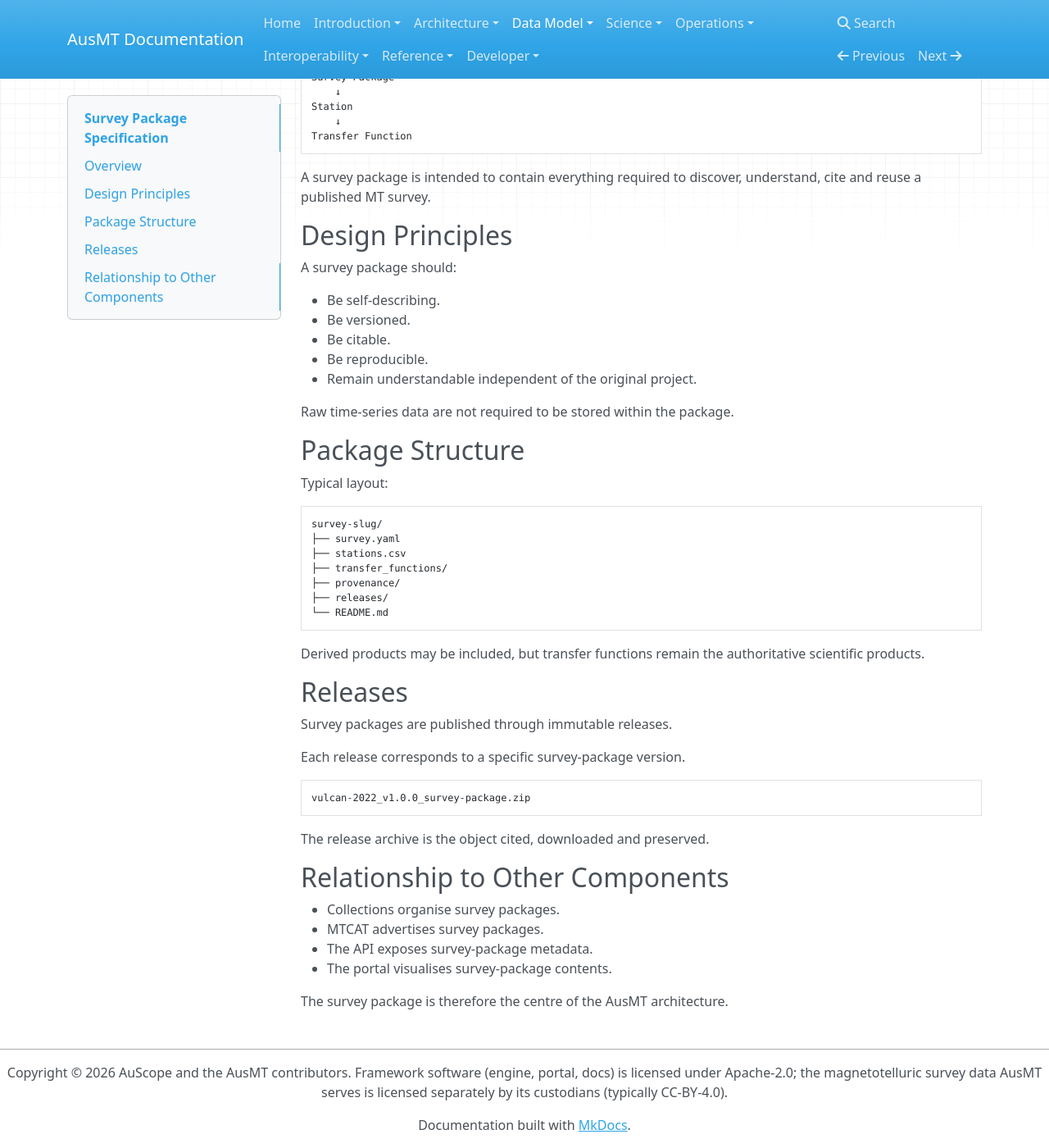
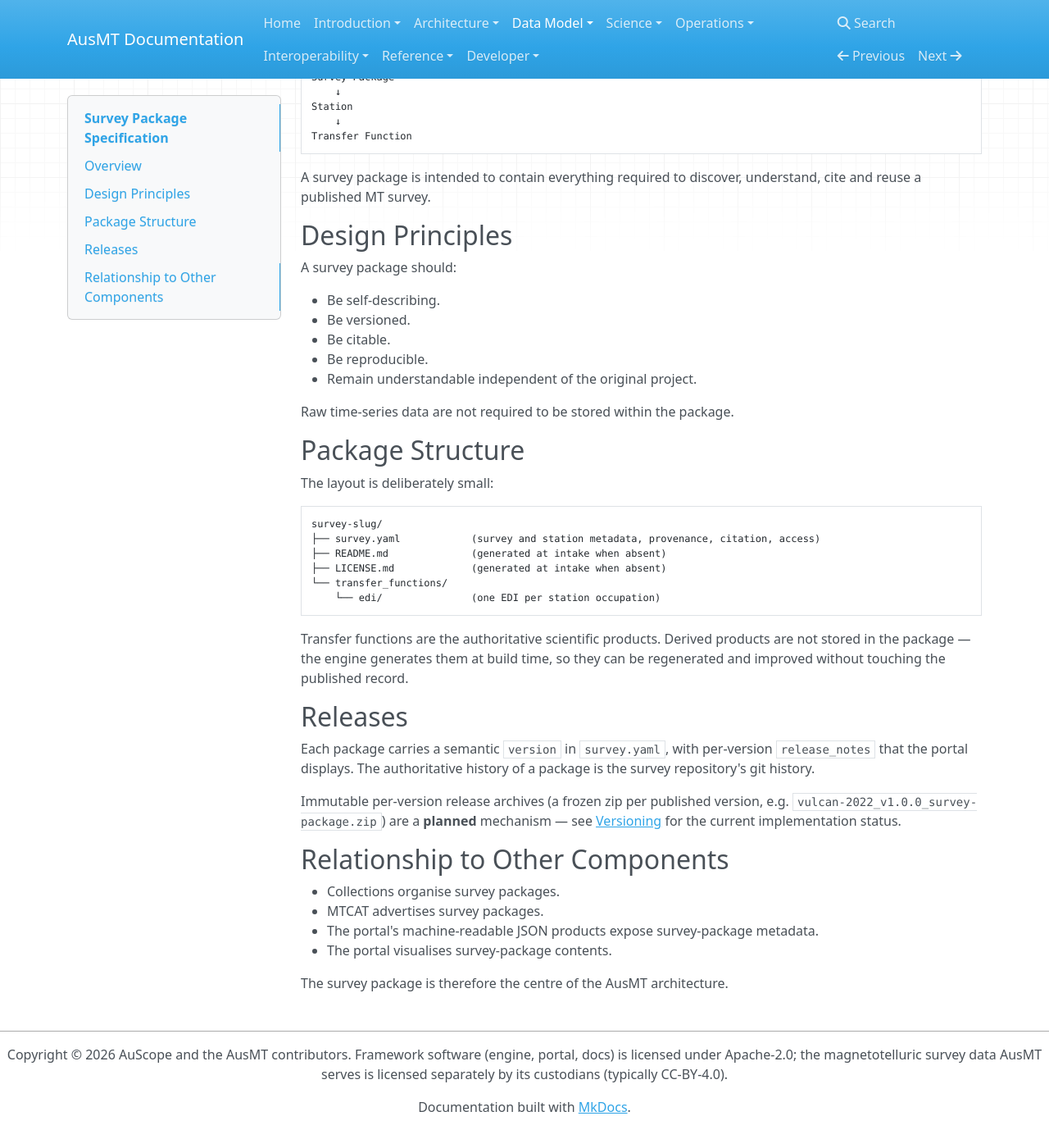
Before and after one commit to bvkay/ausmt, an MkDocs documentation site: the page built from docs/docs/data-model/survey-package.md, in a window 1280 px wide and 1400 px high, scrolled down 313 px. Shown: the whole window at 82% size. Built offline with MkDocs 1.6.1, drawn with Linux system fonts in a browser that asks for light colours; nearby versions of some CDN libraries; after the commit the page ends 1691 px from its top, so only the background shows below that.

Commit message:
docs: data-model pages state shipped mechanisms and drop the vapour package layout
survey-package.md loses stations.csv / in-package provenance/ / releases/ and
now defers release archives to versioning.md's honest status. versioning.md
gains the shipped mechanics (validator semver + release_notes WARNs, drawer and
feed rendering) and the documented PATCH/MINOR/MAJOR convention. provenance.md's
status callout now names the real submitter-side inputs (survey.yaml processing
fields + EDI headers; no per-package provenance file exists) and the canonical
store's conditioning-note provenance. metadata-model.md extends the PID status
to ORCID/ROR/RAiD partial propagation. mth5.md documents the flag-gated
generated TF-only MTH5 bundle; its input-format callout was verified accurate
against the validator (edi+mth5 first-class, opt-in formats gated).

````diff
--- a/docs/docs/data-model/survey-package.md
+++ b/docs/docs/data-model/survey-package.md
@@ -32,37 +32,36 @@
 
 ## Package Structure
 
-Typical layout:
+The layout is deliberately small:
 
 ```text
 survey-slug/
-├── survey.yaml
-├── stations.csv
-├── transfer_functions/
-├── provenance/
-├── releases/
-└── README.md
+├── survey.yaml            (survey and station metadata, provenance, citation, access)
+├── README.md              (generated at intake when absent)
+├── LICENSE.md             (generated at intake when absent)
+└── transfer_functions/
+    └── edi/               (one EDI per station occupation)
 ```
 
-Derived products may be included, but transfer functions remain the authoritative scientific products.
+Transfer functions are the authoritative scientific products. Derived products are not
+stored in the package — the engine generates them at build time, so they can be regenerated
+and improved without touching the published record.
 
 ## Releases
 
-Survey packages are published through immutable releases.
+Each package carries a semantic `version` in `survey.yaml`, with per-version
+`release_notes` that the portal displays. The authoritative history of a package is the
+survey repository's git history.
 
-Each release corresponds to a specific survey-package version.
-
-```text
-vulcan-2022_v1.0.0_survey-package.zip
-```
-
-The release archive is the object cited, downloaded and preserved.
+Immutable per-version release archives (a frozen zip per published version, e.g.
+`vulcan-2022_v1.0.0_survey-package.zip`) are a **planned** mechanism — see
+[Versioning](versioning.md) for the current implementation status.
 
 ## Relationship to Other Components
 
 - Collections organise survey packages.
 - MTCAT advertises survey packages.
-- The API exposes survey-package metadata.
+- The portal's machine-readable JSON products expose survey-package metadata.
 - The portal visualises survey-package contents.
 
 The survey package is therefore the centre of the AusMT architecture.
````
Also changed, not shown: docs/docs/data-model/metadata-model.md (+3 -1 lines), docs/docs/data-model/mtcat.md (+3 -2 lines), docs/docs/data-model/mth5.md (+4 -1 lines), docs/docs/data-model/provenance.md (+9 -8 lines), docs/docs/data-model/versioning.md (+9 -6 lines).
